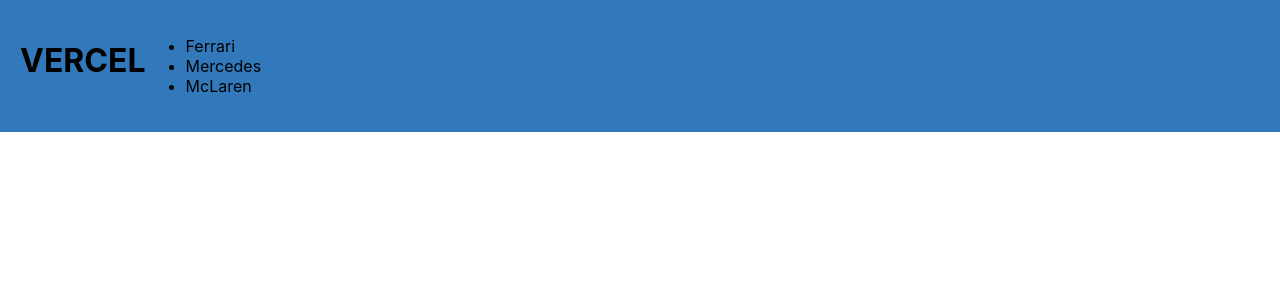
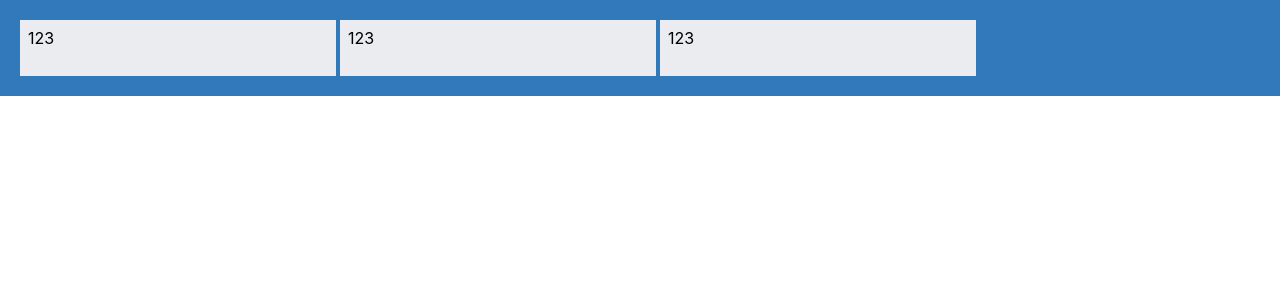
Before and after one commit to TBT50/react-book, a React (Create React App) app: page / in a window 1280 px wide. Shown: the top 300 px of the page. Built offline with nearby package versions, Linux system fonts and the light colour scheme.

Commit message:
Add 'ColumnContainer and delete 'ListItem'

```diff
--- a/src/App.tsx
+++ b/src/App.tsx
@@ -1,40 +1,12 @@
-import ListItem from "./components/ListItem";
-import { AppContainer } from "./styles";
+import { AppContainer, ColumnContainer } from "./styles";
 import "./App.css";
-
-const styles: React.CSSProperties = {
-  color: "red",
-  backgroundColor: "blue",
-};
-
-const cars = [
-  {
-    id: 1,
-    carName: "Ferrari",
-  },
-  {
-    id: 2,
-    carName: "Mercedes",
-  },
-  {
-    id: 3,
-    carName: "McLaren",
-  },
-];
 
 function App() {
   return (
     <AppContainer>
-      <header>
-        <h1>VERCEL</h1>
-      </header>
-      <main>
-        <ul>
-          {cars.map((car) => (
-            <ListItem key={car.id} car={car.carName} />
-          ))}
-        </ul>
-      </main>
+      <ColumnContainer>123</ColumnContainer>
+      <ColumnContainer>123</ColumnContainer>
+      <ColumnContainer>123</ColumnContainer>
     </AppContainer>
   );
 }
--- a/src/components/ListItem.tsx
+++ /dev/null
@@ -1,10 +0,0 @@
-interface Props {
-  car: string;
-}
-
-const ListItem = (props: Props) => {
-  console.log(props);
-  return <li>{props.car}</li>;
-};
-
-export default ListItem;
--- a/src/styles.ts
+++ b/src/styles.ts
@@ -1,7 +1,16 @@
 import styled from 'styled-components';
 
 export const AppContainer = styled.div`
-  display: flex;
+  display: grid;
+  grid-template-columns: 300px 300px 300px;
+  grid-gap: 20px;
   background-color: #3179ba;
   padding: 20px;
 `
+
+export const ColumnContainer = styled.div`
+  background-color: #ebecf0;
+  width: 300px;
+  min-height: 40px;
+  padding: 8px;
+`
```
